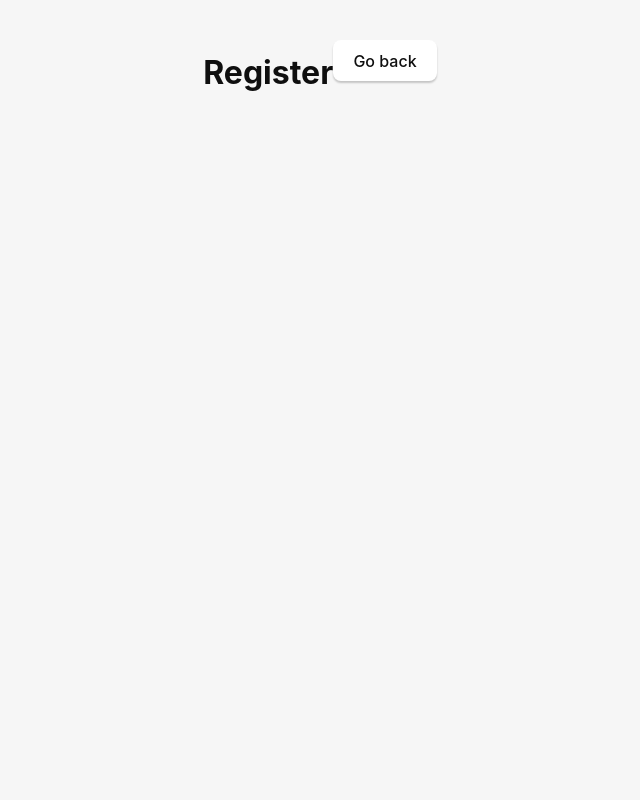
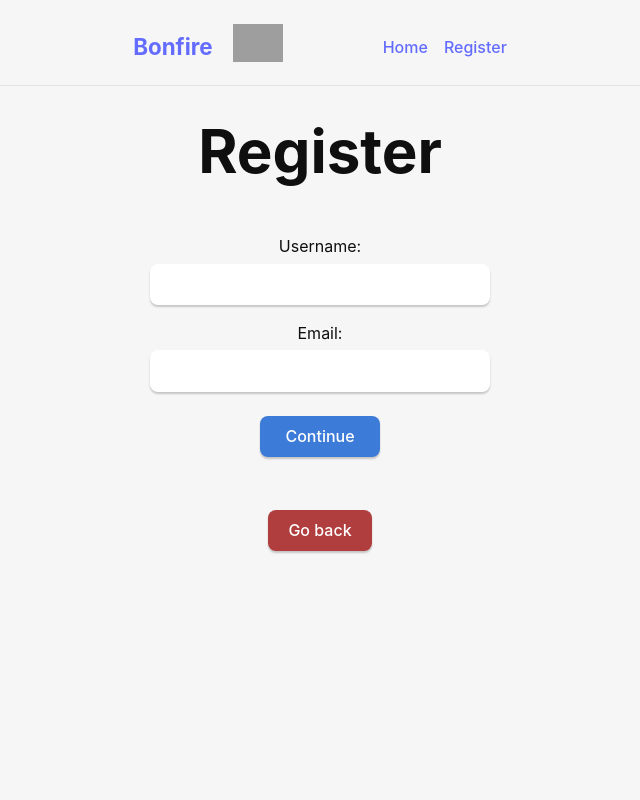
Before and after one commit to ArchAngel727/bonfire, a SvelteKit app: page /register in a window 1280 px wide. Shown: the top 800 px of the page, without its empty margins (320-960 px from the left). Built offline with nearby package versions, Linux system fonts and the light colour scheme; grey boxes are pictures that could not be loaded.

Commit message:
Improved: Homepage, CSS, Registerpage, Implemented: register form with correct input validation (not finished yet)

```diff
--- /dev/null
+++ b/src/routes/+layout.svelte
@@ -0,0 +1,26 @@
+<script>
+  import '../style.css';
+</script>
+
+<div class="app-shell">
+  <header class="site-header">
+    <div class="header-inner">
+      <div id="logoandtitle">
+      <a href="/" class="brand">Bonfire</a>
+      <img id="logo-header" src="src//img/bonfire_icon_4k.png" alt="Bonfire logo" class="logo" />
+      </div>
+      <nav class="main-nav">
+        <a href="/">Home</a>
+        <a href="/register">Register</a>
+      </nav>
+    </div>
+  </header>
+
+  <main class="site-main">
+    <slot />
+  </main>
+
+  <footer class="site-footer">
+    <p>© 2026 Bonfire. All rights reserved.</p>
+  </footer>
+</div>
--- a/src/routes/register/+page.svelte
+++ b/src/routes/register/+page.svelte
@@ -1,15 +1,123 @@
 <script>
-    import { goto } from "$app/navigation";
-    import { show } from "@tauri-apps/api/app";
-    import { invoke } from "@tauri-apps/api/core";
-    import { on } from "svelte/events";
-    import "../../style.css";
+  import { goto } from "$app/navigation";
+  import "../../style.css";
+
+  let username = "";
+  let email = "";
+  let password = "";
+  let confirmpassword = "";
+
+  let message = "";
+  let loading = false;
+  let showPasswords = false;
+
+  function isValidEmail(value) {
+    return /^\S+@\S+\.\S+$/.test(value);
+  }
+
+  async function handleRegister(event) { // Event Fehler wird noch bearbeitet
+    event.preventDefault();
+    message = "";
+
+    const stepOneErrors = [];
+
+    if (!username) {
+      stepOneErrors.push("Please enter a username.");
+    }
+
+    if (!email) {
+      stepOneErrors.push("Please enter an email address.");
+    } else if (!isValidEmail(email)) {
+      stepOneErrors.push("Please enter a valid email address.");
+    }
+
+    if (stepOneErrors.length > 0) {
+      showPasswords = false;
+      message = stepOneErrors.join(" ");
+      password = "";
+      confirmpassword = "";
+      return;
+    }
+
+    if(!showPasswords) {
+      showPasswords = true;
+      return;
+    }
+
+    const stepTwoErrors = [];
+
+    if (!password) {
+      stepTwoErrors.push("Please enter a password.");
+    }
+
+    if (!confirmpassword) {
+      stepTwoErrors.push("Please confirm your password.");
+    }
+
+    if (password && confirmpassword && password !== confirmpassword) {
+      stepTwoErrors.push("Passwords do not match.");
+    }
+
+    if (stepTwoErrors.length > 0) {
+      message = stepTwoErrors.join(" ");
+      return;
+    }
+
+    loading = true;
+
+    try {
+      await new Promise((resolve) => setTimeout(resolve, 500));
+      message = "Registration data is valid.";
+    } catch (error) {
+      message = "⚠️ Something went wrong. Please try again.";
+    } finally {
+      loading = false;
+    }
+  }
 </script>
 
 <main class="container">
+  <h1 class="h1">Register</h1>
 
-<h1>Register</h1>
+  <form class="register-form" novalidate onsubmit={handleRegister}>
+    <div class="field">
+      <label for="username">Username:</label>
+      <input id="username" type="text" bind:value={username} />
+    </div>
 
+    <div class="field">
+      <label for="email">Email:</label>
+      <input id="email" type="email" bind:value={email} />
+    </div>
 
-<button id="button-return" onclick={() => goto("/")}>Go back</button>
+    {#if showPasswords}
+      <div class="field">
+        <label for="password">Password:</label>
+        <input id="password" type="password" bind:value={password} />
+      </div>
+
+      <div class="field">
+        <label for="confirmpassword">Confirm Password:</label>
+        <input id="confirmpassword" type="password" bind:value={confirmpassword} />
+      </div>
+    {/if}
+
+    <button class="button-main" type="submit" disabled={loading}>
+      {#if loading}
+        Loading...
+      {:else if showPasswords}
+        Register
+      {:else}
+        Continue
+      {/if}
+    </button>
+  </form>
+
+  {#if message}
+    <h3>{message}</h3>
+  {/if}
+
+  <div class="footer">
+    <button class="button-return" onclick={() => goto("/")}>Go back</button>
+  </div>
 </main>
--- a/src/style.css
+++ b/src/style.css
@@ -1,4 +1,14 @@
-:root {
+:global(html, body) {
+  margin: 0;
+  padding: 0;
+  min-height: 100%;
+}
+
+:global(*) {
+  box-sizing: border-box;
+}
+
+body {
   font-family: Inter, Avenir, Helvetica, Arial, sans-serif;
   font-size: 16px;
   line-height: 24px;
@@ -12,22 +22,26 @@
   -webkit-text-size-adjust: 100%;
 }
 
-  :global(html, body) {
+.h1 {
+  font-size: clamp(2.25rem, 5vw, 3.75rem);
+  line-height: 1.1;
   margin: 0;
-    padding: 0;
-    min-height: 100%;
+  text-align: center;
 }
 
-  :global(*) {
-    box-sizing: border-box;
+h3 {
+  font-size: clamp(0.75rem, 3vw, 1.5rem);
+  line-height: 1.2;
+  margin-top: 15px;
+  text-align: center;
+  color: rgb(255, 255, 255);
 }
 
-  .container {
-    min-height: 100vh;
+.form-container {
   display: flex;
   justify-content: center;
-    align-items: flex-start;
-    padding: 2rem 1.25rem;
+  align-items: center;
+  padding-top: 100px;
 }
 
 .hero {
@@ -37,6 +51,8 @@
   flex-direction: column;
   align-items: center;
   gap: 1.5rem;
+  text-align: center;
+  margin: 0 auto;
 }
 
 .title-group {
@@ -60,6 +76,22 @@
   height: auto;
   display: block;
   object-fit: contain;
+}
+
+#logoandtitle {
+  display: flex;
+  flex-direction: row;
+  justify-content: flex-start;
+  align-items: center;
+  gap: 20px;
+}
+
+#logo-header {
+  width: clamp(32px, 5vw, 50px);
+  height: auto;
+  display: block;
+  object-fit: contain;
+  margin-bottom: 7.5px;
 }
 
 .bar {
@@ -113,10 +145,6 @@
   background-color: #ffffff;
   transition: border-color 0.25s;
   box-shadow: 0 2px 2px rgba(0, 0, 0, 0.2);
-  }
-
-  input,
-  button {
   outline: none;
 }
 
@@ -125,12 +153,136 @@
 }
 
 button:hover {
-    border-color: #396cd8;
+  border-color: #c0c0c0;
 }
 
 button:active {
   border-color: #396cd8;
   background-color: #e8e8e8;
+}
+
+.popup-overlay {
+  position: fixed;
+  inset: 0;
+  display: flex;
+  justify-content: center;
+  align-items: center;
+  background: rgba(0, 0, 0, 0.5);
+  padding: 1rem;
+}
+
+.popup {
+  position: relative;
+  width: 100%;
+  max-width: 420px;
+  background: rgb(221, 221, 221);
+  color: black;
+  border-radius: 16px;
+  padding: 2rem;
+  padding-top: 3.5rem;
+  box-shadow: 0 10px 30px rgba(0, 0, 0, 0.3);
+  text-align: center;
+}
+
+.popup-header {
+  margin-bottom: 2rem;
+}
+
+.button-main {
+  margin: 0.5rem;
+  width: 120px;
+  background-color: #3d7bd8;
+  color: white;
+}
+
+.top-left-btn {
+  position: absolute;
+  top: 16px;
+  right: 16px;
+  background-color: #9c9c9c;
+}
+
+.button-return {
+  background-color: #b13e3e;
+  color: white;
+}
+
+.container {
+  min-height: 100vh;
+  display: flex;
+  flex-direction: column;
+}
+
+.footer {
+  text-align: center;
+  padding-bottom: 2rem;
+  margin-top: 45px;
+}
+
+.register-form {
+  display: flex;
+  flex-direction: column;
+  align-items: center;
+  justify-content: center;
+  gap: 1rem;
+  margin-top: 50px;
+}
+
+.field {
+  display: flex;
+  flex-direction: column;
+  text-align: center;
+  gap: 0.35rem;
+}
+
+input {
+  width: 300px;
+}
+
+.app-shell {
+  min-height: 100vh;
+  display: flex;
+  flex-direction: column;
+}
+
+.site-header {
+  border-bottom: 1px solid rgba(0, 0, 0, 0.08);
+  padding: 1rem 1.5rem;
+}
+
+.header-inner {
+  max-width: 1100px;
+  margin: 0 auto;
+  display: flex;
+  justify-content: center;
+  align-items: center;
+  gap: 100px;
+}
+
+.brand {
+  font-size: 1.4rem;
+  font-weight: 700;
+}
+
+.main-nav {
+  display: flex;
+  gap: 1rem;
+}
+
+.site-main {
+  flex: 1;
+  width: 100%;
+  max-width: 1100px;
+  margin: 0 auto;
+  padding: 2rem 1.5rem;
+}
+
+.site-footer {
+  border-top: 1px solid rgba(0, 0, 0, 0.08);
+  padding: 1rem 1.5rem;
+  text-align: center;
+  font-size: 0.95rem;
+  opacity: 0.85;
 }
 
 @media (max-width: 520px) {
@@ -147,12 +299,30 @@
   button {
     width: 100%;
   }
+
+  .header-inner {
+    flex-direction: column;
+    justify-content: center;
+  }
+
+  .main-nav {
+    flex-wrap: wrap;
+    justify-content: center;
+  }
 }
 
 @media (prefers-color-scheme: dark) {
-    :root {
+  body {
     color: #f6f6f6;
     background-color: #2f2f2f;
+  }
+
+  .site-header {
+    border-bottom: 1px solid rgba(255, 255, 255, 0.08);
+  }
+
+  .site-footer {
+    border-top: 1px solid rgba(255, 255, 255, 0.08);
   }
 
   a:hover {
@@ -169,40 +339,3 @@
     background-color: #0f0f0f69;
   }
 }
-
- .popup-overlay {
-    position: fixed;
-    inset: 0;
-    display: flex;
-    justify-content: center;
-    align-items: center;
-    background: rgba(0, 0, 0, 0.5);
-    padding: 1rem;
-  }
-
-  .popup {
-    width: 100%;
-    max-width: 420px;
-    background: white;
-    color: black;
-    border-radius: 16px;
-    padding: 2rem;
-    box-shadow: 0 10px 30px rgba(0, 0, 0, 0.3);
-    text-align: center;
-  }
-
-  #button-main {
-    margin: 0.5rem;
-    width: 120px;
-    background-color: #396cd8;
-  }
-
-  .close-btn {
-    margin-top: 30px;
-    display: flex;
-    justify-content: center;
-  }
-
-  #close-btn{
-    background-color: #b13e3e;
-  }
```
Also changed, not shown: src/routes/+page.svelte (+8 -10 lines). Lines whose indentation alone changed are shown as unchanged.
